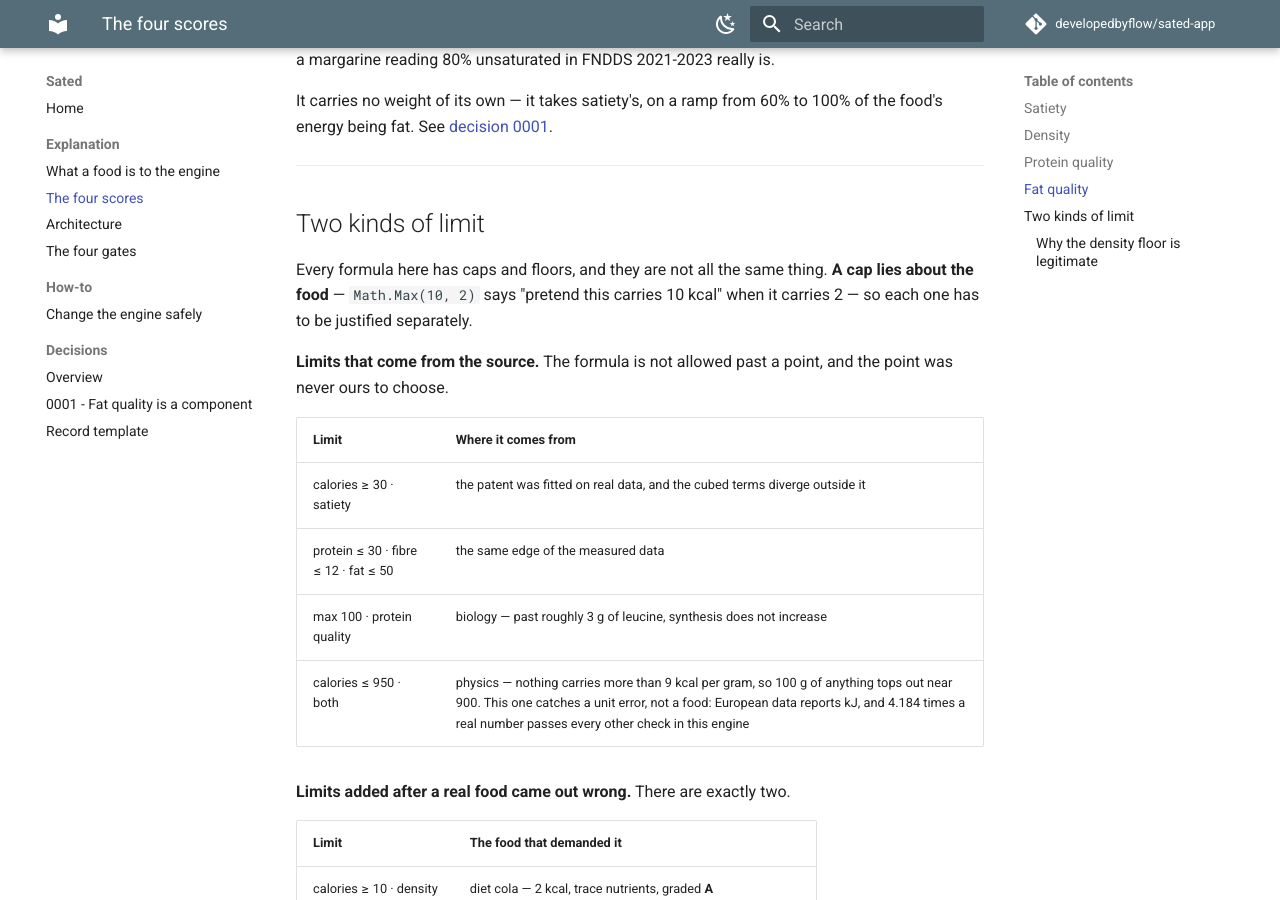
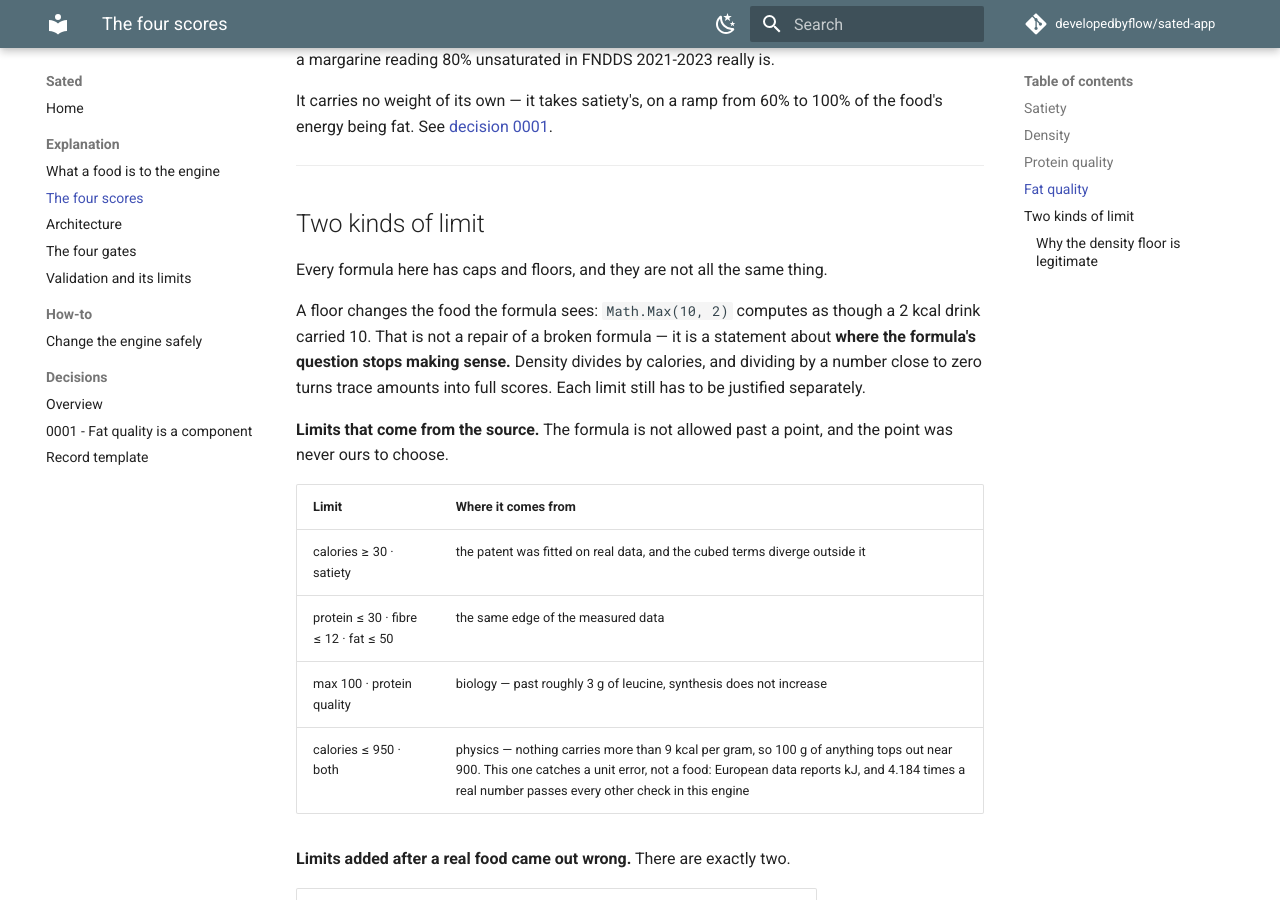
Before and after one commit to developedbyflow/sated-app, an MkDocs documentation site: the page built from docs/explanation/the-four-scores.md, in a window 1280 px wide and 900 px high, scrolled down 2607 px. Built offline with MkDocs 1.6.1 and Material for MkDocs 9.7.7, drawn with Linux system fonts in a browser that asks for light colours; comment, search, counter and statistics services are not loaded.

Commit message:
docs(engine): state what is validated, what is not, and what is planned
The external validation table is almost empty and now says so: one study, twenty-one foods, covering one component of four. The calibration table states plainly that only the Weight Loss lens is fitted on data and that the other two carry a stated structure rather than a measurement, which is the kind of gap someone else would otherwise find first. Publishing it removes the question rather than answering it later.

```diff
--- a/docs/explanation/the-four-scores.md
+++ b/docs/explanation/the-four-scores.md
@@ -116,9 +116,12 @@ being fat. See [decision 0001](../decisions/0001-fat-quality-is-a-component-not-
 
 ## Two kinds of limit
 
-Every formula here has caps and floors, and they are not all the same thing. **A cap lies about the
-food** — `Math.Max(10, 2)` says "pretend this carries 10 kcal" when it carries 2 — so each one has to
-be justified separately.
+Every formula here has caps and floors, and they are not all the same thing.
+
+A floor changes the food the formula sees: `Math.Max(10, 2)` computes as though a 2 kcal drink
+carried 10. That is not a repair of a broken formula — it is a statement about **where the formula's
+question stops making sense.** Density divides by calories, and dividing by a number close to zero
+turns trace amounts into full scores. Each limit still has to be justified separately.
 
 **Limits that come from the source.** The formula is not allowed past a point, and the point was
 never ours to choose.
--- a/mkdocs.yml
+++ b/mkdocs.yml
@@ -59,6 +59,7 @@ nav:
       - The four scores: explanation/the-four-scores.md
       - Architecture: explanation/architecture.md
       - The four gates: explanation/the-four-gates.md
+      - Validation and its limits: explanation/validation.md
   - How-to:
       - Change the engine safely: how-to/change-the-engine-safely.md
   - Decisions:
```
Also changed, not shown: docs/explanation/validation.md (added, +81 -0 lines).
